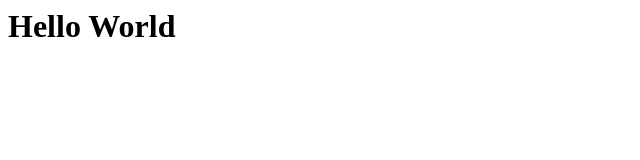
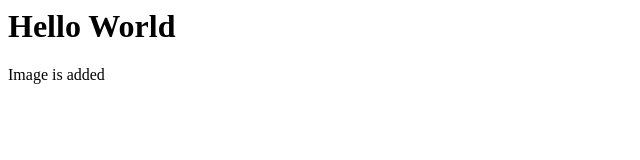
Before and after one commit to OnkarBorawake/test1, a plain HTML site: page index.html in a window 1280 px wide. Shown: the full height of the page, 0-640 px from the left. Drawn offline with Linux system fonts and the light colour scheme.

Commit message:
Added messages

```diff
--- a/index.html
+++ b/index.html
@@ -2,5 +2,6 @@
     <title>Test 1</title>
     <body>
         <h1>Hello World</h1>
+        Image is added
     </body>
 </html>
```
